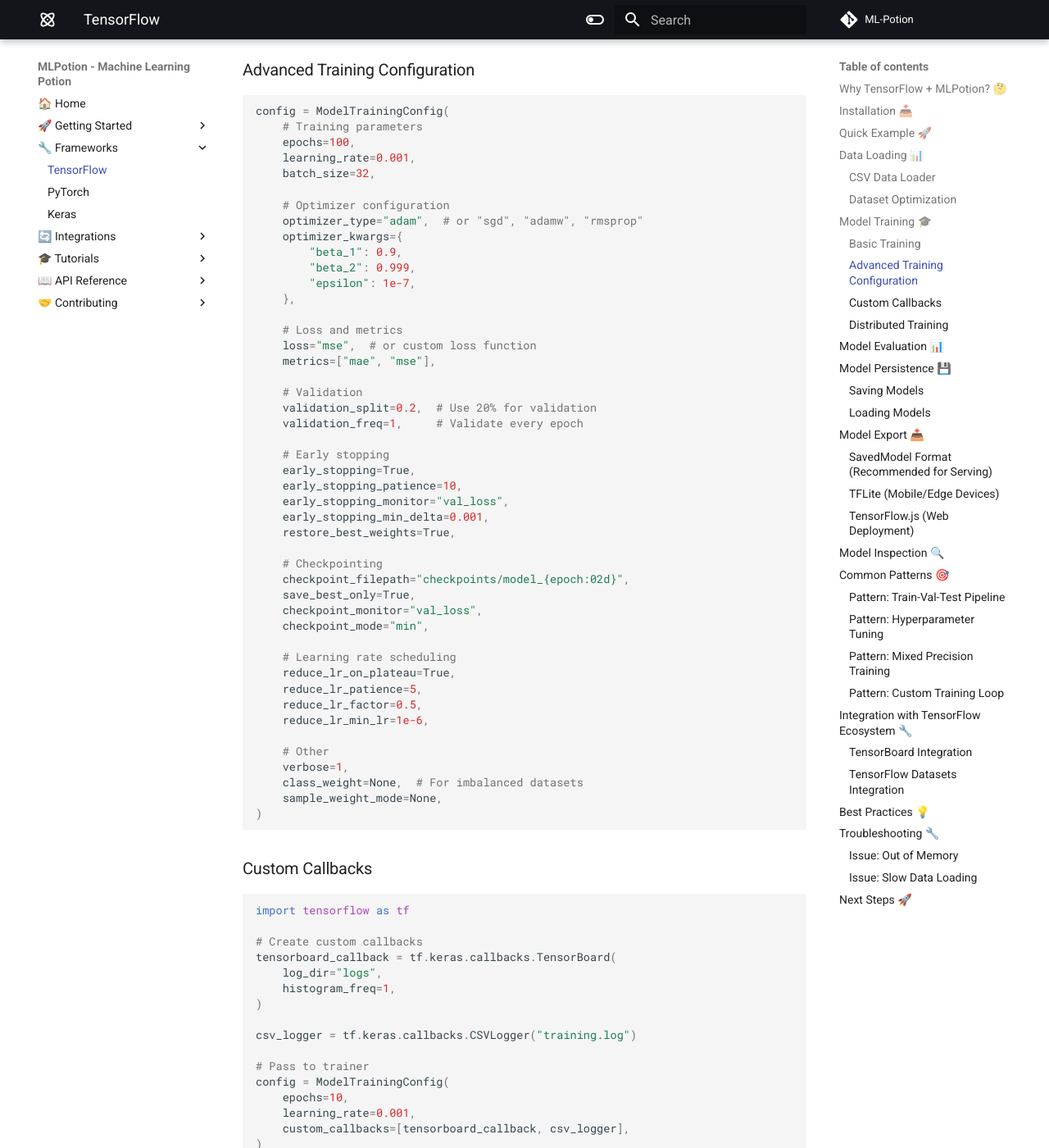
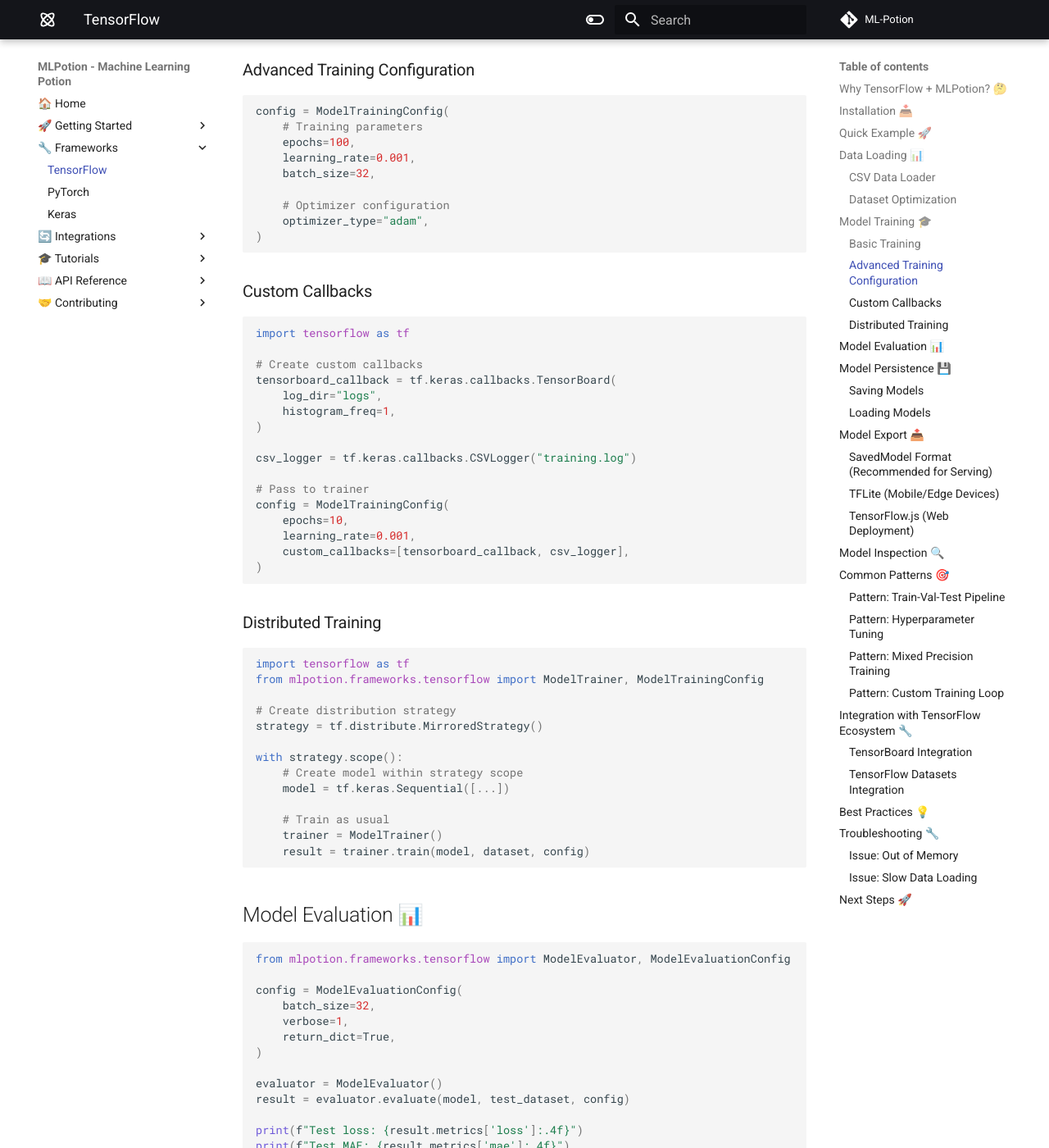
Before and after one commit to UnicoLab/MLPotion, an MkDocs documentation site: the page built from docs/frameworks/tensorflow.md, in a window 1280 px wide and 1400 px high, scrolled down 2553 px. Shown: the whole window at 82% size. Built offline with MkDocs 1.6.1 and Material for MkDocs 9.7.7, drawn with Linux system fonts in a browser that asks for light colours; comment, search, counter and statistics services are not loaded; the version menu is left out; some of the changed text lies outside the part shown.

Commit message:
feat: Revamp project README, simplify framework configuration examples, and relax Pydantic config strictness.

````diff
--- a/docs/frameworks/tensorflow.md
+++ b/docs/frameworks/tensorflow.md
@@ -133,44 +133,7 @@
     batch_size=32,
 
     # Optimizer configuration
-    optimizer_type="adam",  # or "sgd", "adamw", "rmsprop"
-    optimizer_kwargs={
-        "beta_1": 0.9,
-        "beta_2": 0.999,
-        "epsilon": 1e-7,
-    },
-
-    # Loss and metrics
-    loss="mse",  # or custom loss function
-    metrics=["mae", "mse"],
-
-    # Validation
-    validation_split=0.2,  # Use 20% for validation
-    validation_freq=1,     # Validate every epoch
-
-    # Early stopping
-    early_stopping=True,
-    early_stopping_patience=10,
-    early_stopping_monitor="val_loss",
-    early_stopping_min_delta=0.001,
-    restore_best_weights=True,
-
-    # Checkpointing
-    checkpoint_filepath="checkpoints/model_{epoch:02d}",
-    save_best_only=True,
-    checkpoint_monitor="val_loss",
-    checkpoint_mode="min",
-
-    # Learning rate scheduling
-    reduce_lr_on_plateau=True,
-    reduce_lr_patience=5,
-    reduce_lr_factor=0.5,
-    reduce_lr_min_lr=1e-6,
-
-    # Other
-    verbose=1,
-    class_weight=None,  # For imbalanced datasets
-    sample_weight_mode=None,
+    optimizer_type="adam",
 )
 ```
 
@@ -375,8 +338,6 @@
 config = ModelTrainingConfig(
     epochs=50,
     learning_rate=0.001,
-    early_stopping=True,
-    early_stopping_patience=10,
 )
 
 result = trainer.train(model, train_data, config, validation_dataset=val_data)
@@ -452,15 +413,11 @@
 # Create model (automatically uses mixed precision)
 model = create_model()
 
-# Loss scaling for numerical stability
-optimizer = tf.keras.optimizers.Adam(learning_rate=0.001)
-optimizer = tf.keras.mixed_precision.LossScaleOptimizer(optimizer)
-
 # Train as usual
 config = ModelTrainingConfig(
     epochs=10,
     learning_rate=0.001,
-    optimizer=optimizer,  # Pass configured optimizer
+    optimizer="sgd",
 )
 
 result = trainer.train(model, dataset, config)
````
Also changed, not shown: README.md (+93 -17 lines), TODO.md (added, +5 -0 lines), docs/frameworks/pytorch.md (+0 -32 lines), 1 other file.
